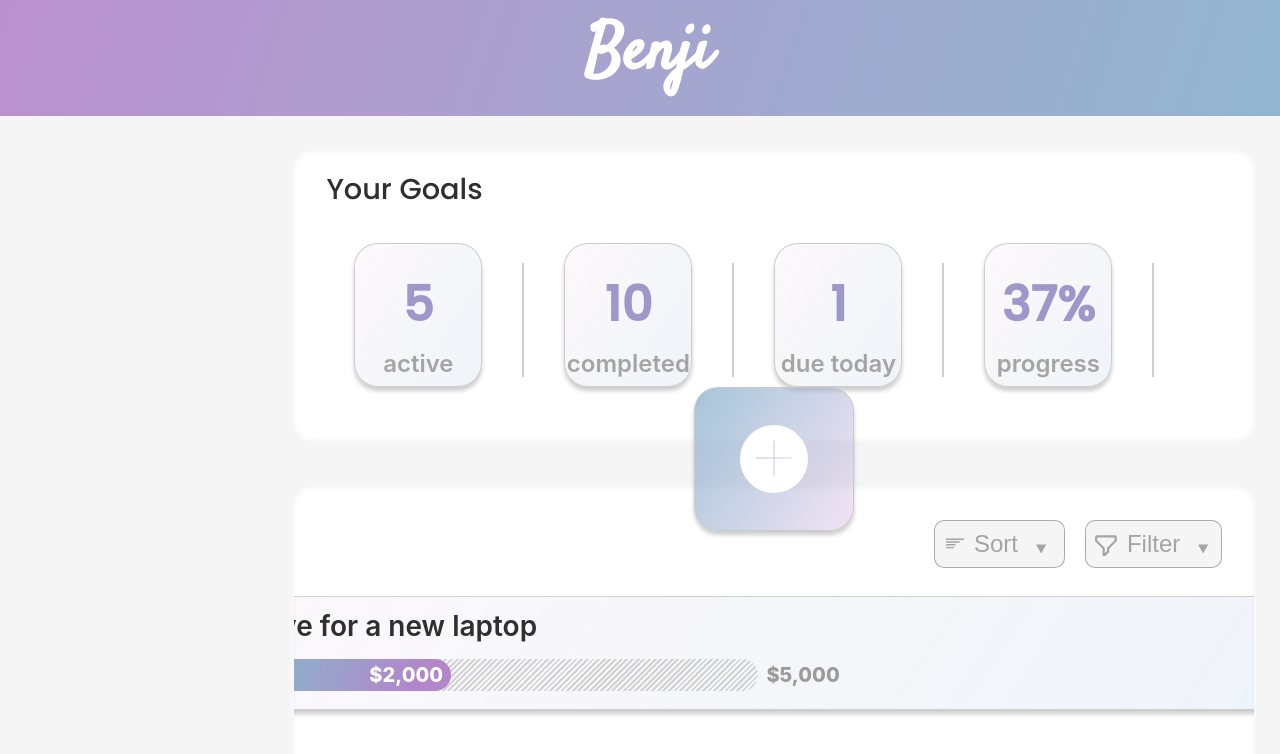
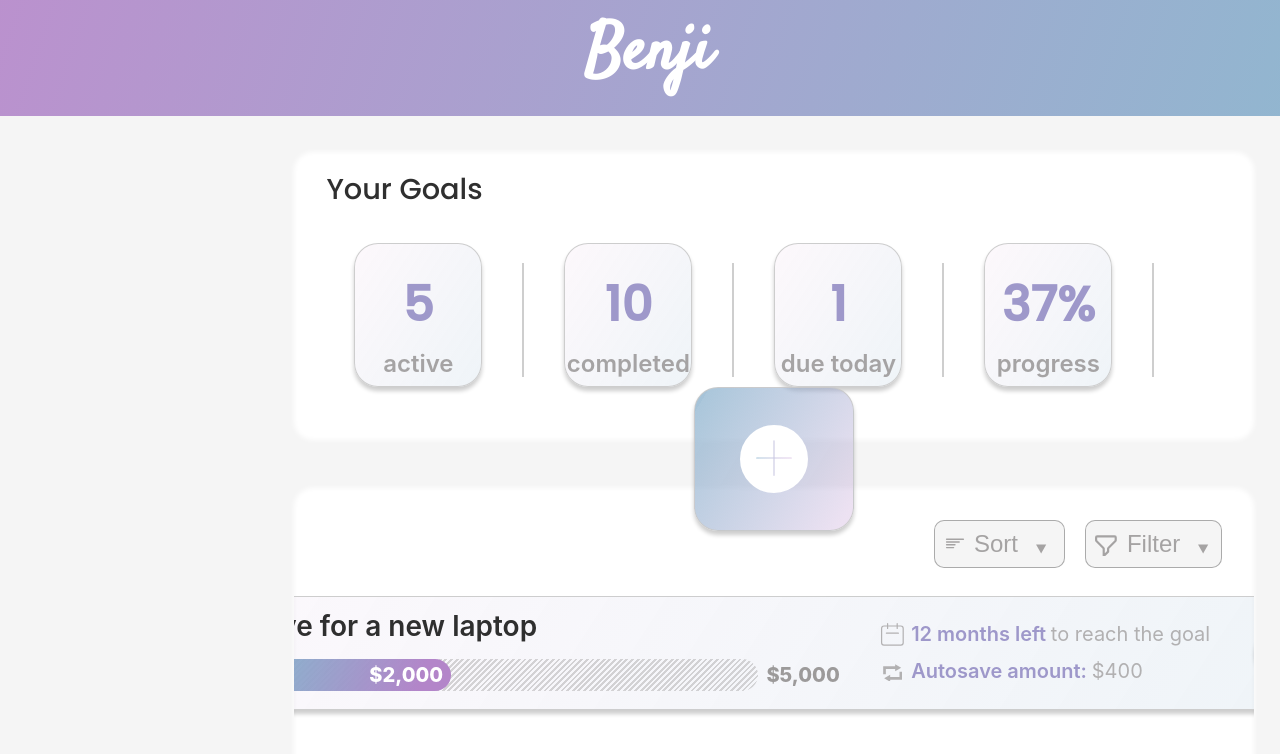
Before and after one commit to victorsandru/Benji, a React (Create React App) app in the folder benji/: page /goals in a window 1280 px wide. Shown: the top 754 px of the page. Built offline with nearby package versions, Linux system fonts and the light colour scheme.

Commit message:
Finish condensed version of the GoalCard component

```diff
--- a/benji/src/components/GoalCard.css
+++ b/benji/src/components/GoalCard.css
@@ -1,12 +1,28 @@
 .goal-card {
     width: 68rem;
-    min-height: 7rem;
+    min-height: 6rem;
+    height: 7rem;
     margin-bottom: 1.5rem;
 
     background: var(--gradient-3);
     border: 1px solid rgba(201, 201, 201, 0.9);
     box-shadow: 0 4px 4px rgba(0, 0, 0, 0.2);
     border-radius: 1.25rem;
+
+    display: grid;
+    grid-template-columns: 3fr 2.5fr 0.5fr;
+}
+
+.goal-months-autosave-container {
+    display: flex;
+    flex-direction: column;
+    margin: auto;
+}
+
+.goal-expand-container {
+    display: flex;
+    justify-content: center;
+    align-items: center;
 }
 
 .goal-name {
@@ -46,3 +62,70 @@
     display: flex;
     justify-content: right;
 }
+
+.text-container {
+    padding: 0.25rem 0;
+    display: flex;
+    flex-direction: row;
+    align-items: center;
+}
+
+.saved-amount {
+    font-weight: 800;
+    font-size: 1.25rem;
+    color: #ffffff;
+    display: block;
+    margin: auto 0.5rem;
+}
+
+.total-amount {
+    font-style: normal;
+    font-weight: 800;
+    font-size: 1.25rem;
+    margin: auto 0.5rem;
+    color: #9c9a9a;
+}
+
+.text-highlight {
+    display: inline;
+    font-weight: 600;
+    font-size: 1.25rem;
+    color: #9E98CA;
+    margin: 0 0.3rem;
+}
+
+.text-normal {
+    display: inline;
+    font-weight: 400;
+    font-size: 1.25rem;
+    color: rgba(156, 154, 154, 0.75);
+    margin: 0;
+}
+
+.svg-container-calendar-repeat {
+    color: rgba(156, 154, 154, 0.75);
+    height: 1.8rem;
+    width: 1.8rem;
+}
+
+.goal-expand-btn {
+    width: 3rem;
+    height: 3rem;
+
+    background: #9E98CA;
+    border: 2px solid rgba(244, 244, 244, 0.76);
+    border-radius: 1.5rem;
+    box-shadow: 0 2px 4px rgba(0, 0, 0, 0.25);
+    transition: 0.3s;
+}
+
+.goal-expand-btn:hover {
+    box-shadow: 0 1px 2px rgba(0, 0, 0, 0.25);
+    /*box-shadow: inset 0 4px 4px rgba(0, 0, 0, 0.25);*/
+}
+
+.svg-container-chevron-left {
+    color: white;
+    height: 2rem;
+    width: 2rem;
+}
--- a/benji/src/components/GoalCard.js
+++ b/benji/src/components/GoalCard.js
@@ -1,33 +1,21 @@
 /*
  * This component will show information about the goal.
  */
-import styled from "styled-components";
+
 import "./GoalCard.css";
 
-const SavedAmount = styled.p`
-  font-weight: 800;
-  font-size: 20px;
-  color: #ffffff;
-  display: block;
-  margin: auto 0.5rem;
-`;
-
-const TotalAmount = styled.p`
-  font-style: normal;
-  font-weight: 800;
-  font-size: 20px;
-  margin: auto 0.5rem;
-
-  color: #9c9a9a;
-`;
-
 const GoalCard = (props) => {
+  // Extract data received from props
+  let { name, goalAmount, savedAmount, autosaveAmount } = props.goalInfo;
   // Calculate progress in % to dynamically change the width of the progress bar
-  let progress = (props.goalInfo.savedAmount / props.goalInfo.goalAmount) * 100;
+  let progress = (savedAmount / goalAmount) * 100;
+  // Calculate how many months remain until reaching the goal
+  let monthsLeft = Math.ceil((goalAmount - autosaveAmount) / autosaveAmount);
 
   return (
     <div className={"goal-card"}>
-      <h2 className={"goal-name"}>{props.goalInfo.name}</h2>
+      <div>
+        <h2 className={"goal-name"}>{name}</h2>
         <div className={"progress-container"}>
           <div className={"progress-bar-bg"}>
             <div
@@ -37,14 +25,81 @@ const GoalCard = (props) => {
                 width: `${progress}%`,
               }}
             >
-            <SavedAmount>{`$${props.goalInfo.savedAmount.toLocaleString(
+              <p className={"saved-amount"}>{`$${savedAmount.toLocaleString(
                 "en-US"
-            )}`}</SavedAmount>
+              )}`}</p>
             </div>
           </div>
-        <TotalAmount>{`$${props.goalInfo.goalAmount.toLocaleString(
+          <p className={"total-amount"}>{`$${goalAmount.toLocaleString(
             "en-US"
-        )}`}</TotalAmount>
+          )}`}</p>
+        </div>
+      </div>
+      <div className={"goal-months-autosave-container"}>
+        <div className={"text-container"}>
+          <div className={"svg-container-calendar-repeat"}>
+            <svg
+              xmlns="http://www.w3.org/2000/svg"
+              className="h-6 w-6"
+              fill="none"
+              viewBox="0 0 24 24"
+              stroke="currentColor"
+              strokeWidth={1}
+            >
+              <path
+                strokeLinecap="round"
+                strokeLinejoin="round"
+                d="M8 7V3m8 4V3m-9 8h10M5 21h14a2 2 0 002-2V7a2 2 0 00-2-2H5a2 2 0 00-2 2v12a2 2 0 002 2z"
+              />
+            </svg>
+          </div>
+          <p className={"text-highlight"}>{`${monthsLeft} months left`}</p>
+          <p className={"text-normal"}>to reach the goal</p>
+        </div>
+        <div className={"text-container"}>
+          <div className={"svg-container-calendar-repeat"}>
+            <svg
+              width="24"
+              height="24"
+              viewBox="1 0 18 18"
+              fill="none"
+              xmlns="http://www.w3.org/2000/svg"
+            >
+              <path
+                d="M18.3701 7.99993L13.8701 10.598V8.99993H6.88989V12.9999H4.88989V6.99993H13.8701V5.40186L18.3701 7.99993Z"
+                fill="currentColor"
+              />
+              <path
+                d="M10.1299 16.9999H19.1101V10.9999H17.1101V14.9999H10.1299V13.4019L5.62988 15.9999L10.1299 18.598V16.9999Z"
+                fill="currentColor"
+              />
+            </svg>
+          </div>
+          <p className={"text-highlight"}>{`Autosave amount:`}</p>
+          <p className={"text-normal"}>{`$${autosaveAmount.toLocaleString(
+            "en-US"
+          )}`}</p>
+        </div>
+      </div>
+      <div className={"goal-expand-container"}>
+        <button className={"goal-expand-btn"}>
+          <div className={"svg-container-chevron-left"}>
+            <svg
+              xmlns="http://www.w3.org/2000/svg"
+              className="h-6 w-6"
+              fill="none"
+              viewBox="0 0 24 24"
+              stroke="currentColor"
+              strokeWidth="2"
+            >
+              <path
+                strokeLinecap="round"
+                strokeLinejoin="round"
+                d="M15 19l-7-7 7-7"
+              />
+            </svg>
+          </div>
+        </button>
       </div>
     </div>
   );
```
Lines whose indentation alone changed are shown as unchanged.
